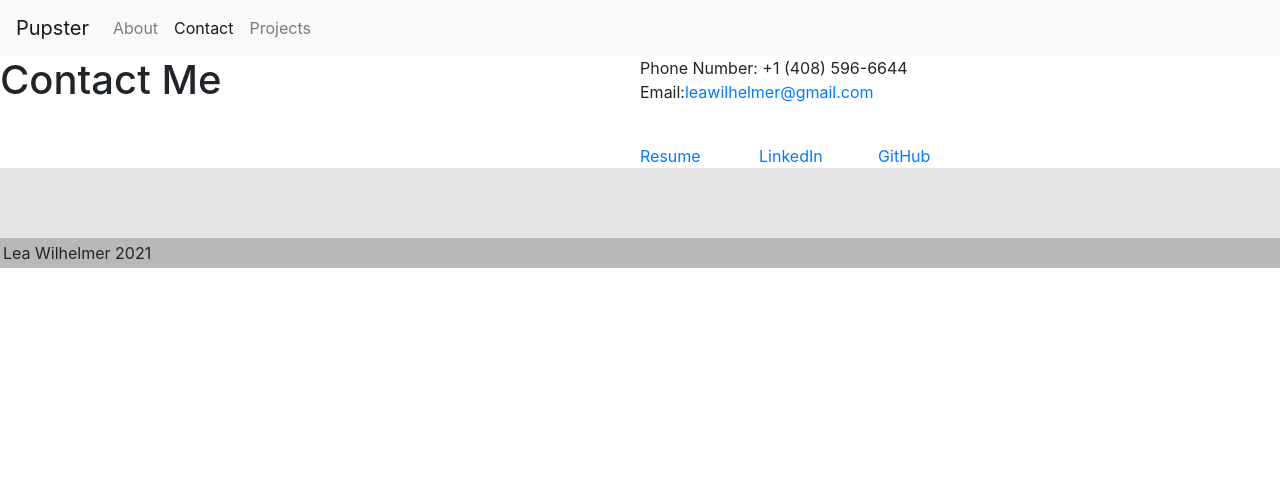
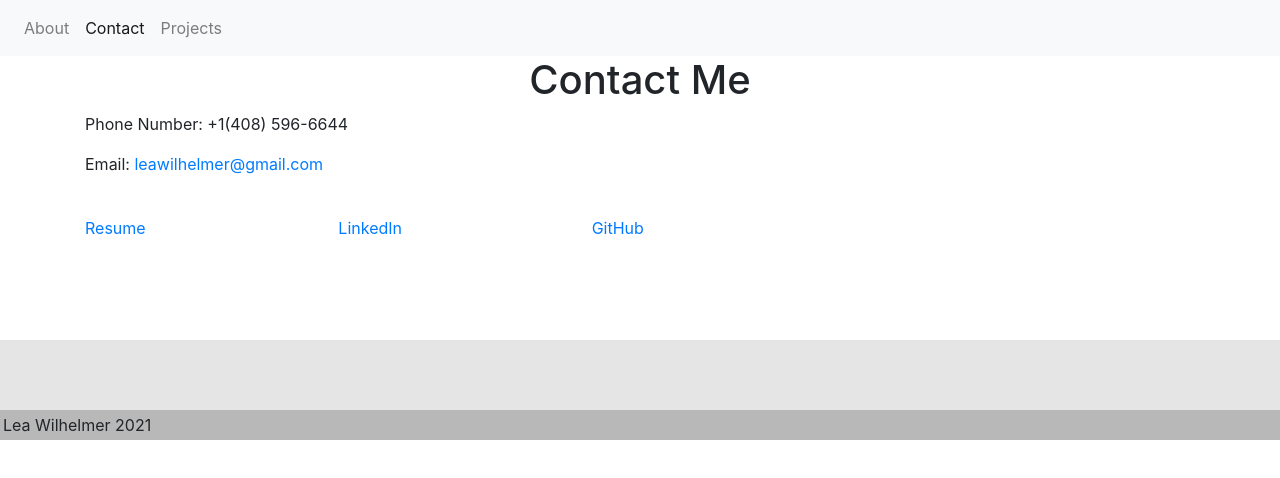
Before and after one commit to leawilhelmer/HW20-React-Portfolio, a React (Create React App) app: page /contact in a window 1280 px wide. Shown: the top 478 px of the page. Built offline with nearby package versions, Linux system fonts and the light colour scheme.

Commit message:
working portfolio

```diff
--- a/src/components/Card/card.js
+++ b/src/components/Card/card.js
@@ -1,5 +1,5 @@
 import React from "react";
-import CardBtn from "../CardBtn";
+// import CardBtn from "../CardBtn";
 import "./style.css";
 
 function Card(props) {
@@ -10,7 +10,7 @@ function Card(props) {
         backgroundImage: props.image ? `url(${props.image})` : "none"
       }}
     >
-      {!props.image && <i className="fa fa-spinner fa-spin" aria-hidden="true" />}
+      {/* {!props.image && <i className="fa fa-spinner fa-spin" aria-hidden="true" />}
       <CardBtn
         onClick={props.handleBtnClick}
         data-value="pass"
@@ -18,7 +18,7 @@ function Card(props) {
       <CardBtn
         onClick={props.handleBtnClick}
         data-value="pick"
-      />
+      /> */}
     </div>
   );
 }
--- a/src/components/Contact/contact.js
+++ b/src/components/Contact/contact.js
@@ -3,21 +3,22 @@ import "../Contact/style.css";
 import Row from "../Row/row";
 import Column from "../Column/column";
 import Resume from "../Resume/Lea's Resume.pdf"
+import Wrapper from "../Wrapper/wrapper";
+import Container from "../Container/container"
 
 const Contact = () => {
 
     return (
-				<Row>
-					<Column size="md-6">
-						<div>
-							<h1>Contact Me</h1>
-						</div>
-					</Column>
+		<Wrapper>
+				<Container>
+						<h1 className='text-center' id='app'>Contact Me</h1>
 					<Row>
 						<Column size="md-8">
 							<p>
-                            Phone Number: +1 (408) 596-6644
-                            Email:<a href="https://mail.google.com/mail/?view=cm&fs=1&to=leawilhelmer@gmail.com">leawilhelmer@gmail.com</a>
+                            Phone Number: +1(408) 596-6644
+							</p>
+							<p>
+                            Email: <a href="https://mail.google.com/mail/?view=cm&fs=1&to=leawilhelmer@gmail.com">leawilhelmer@gmail.com</a>
 							</p>
 
 							<Row>
@@ -54,7 +55,8 @@ const Contact = () => {
 
 						</Column>
 					</Row>
-				</Row>
+				</Container>
+		</Wrapper>
 
     )
 }
--- a/src/components/Navbar/navbar.js
+++ b/src/components/Navbar/navbar.js
@@ -6,9 +6,7 @@ import "../Navbar/style.css";
 function Navbar() {
   return (
     <nav className="navbar navbar-expand-lg navbar-light bg-light">
-      <Link className="navbar-brand" to="/">
-        Pupster
-      </Link>
+
       <div>
         <ul className="navbar-nav">
           <li className="nav-item">
--- a/src/components/Projects/projects.js
+++ b/src/components/Projects/projects.js
@@ -6,13 +6,14 @@ import Wrapper from "../Wrapper/wrapper";
 import Container from "../Container/container";
 import Row from "../Row/row";
 import Column from "../Column/column";
+import Card from "../Card/card"
 
 const Application = () => {
 	return (
 
 		<Wrapper>
 			<Container>
-                <h1 className='text-center' id='app'>Applications</h1>
+                <h1 className='text-center' id='app'>My Projects</h1>
                 <Row>
                     <Column size='md-6'>
                         <Card
```
